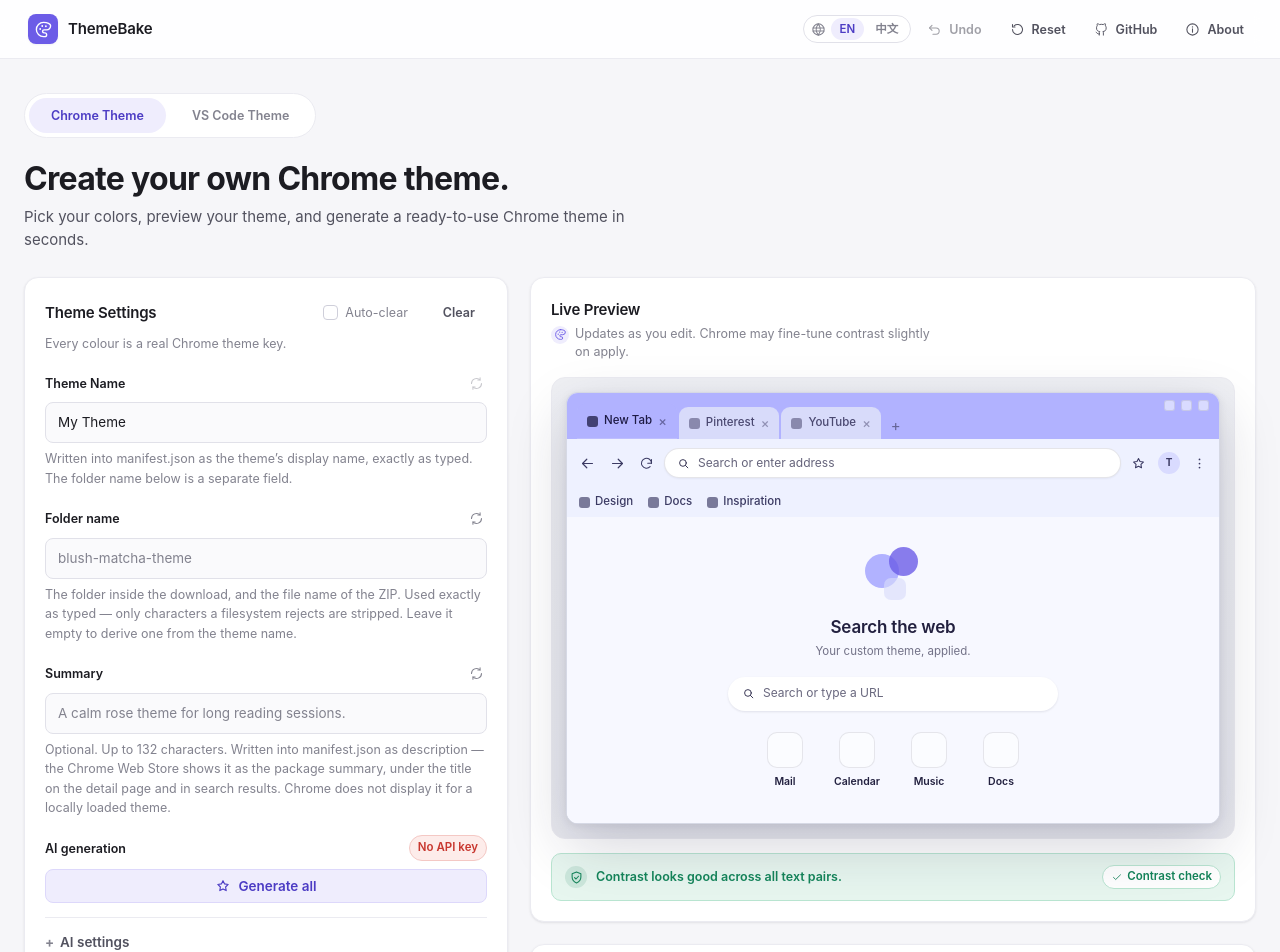
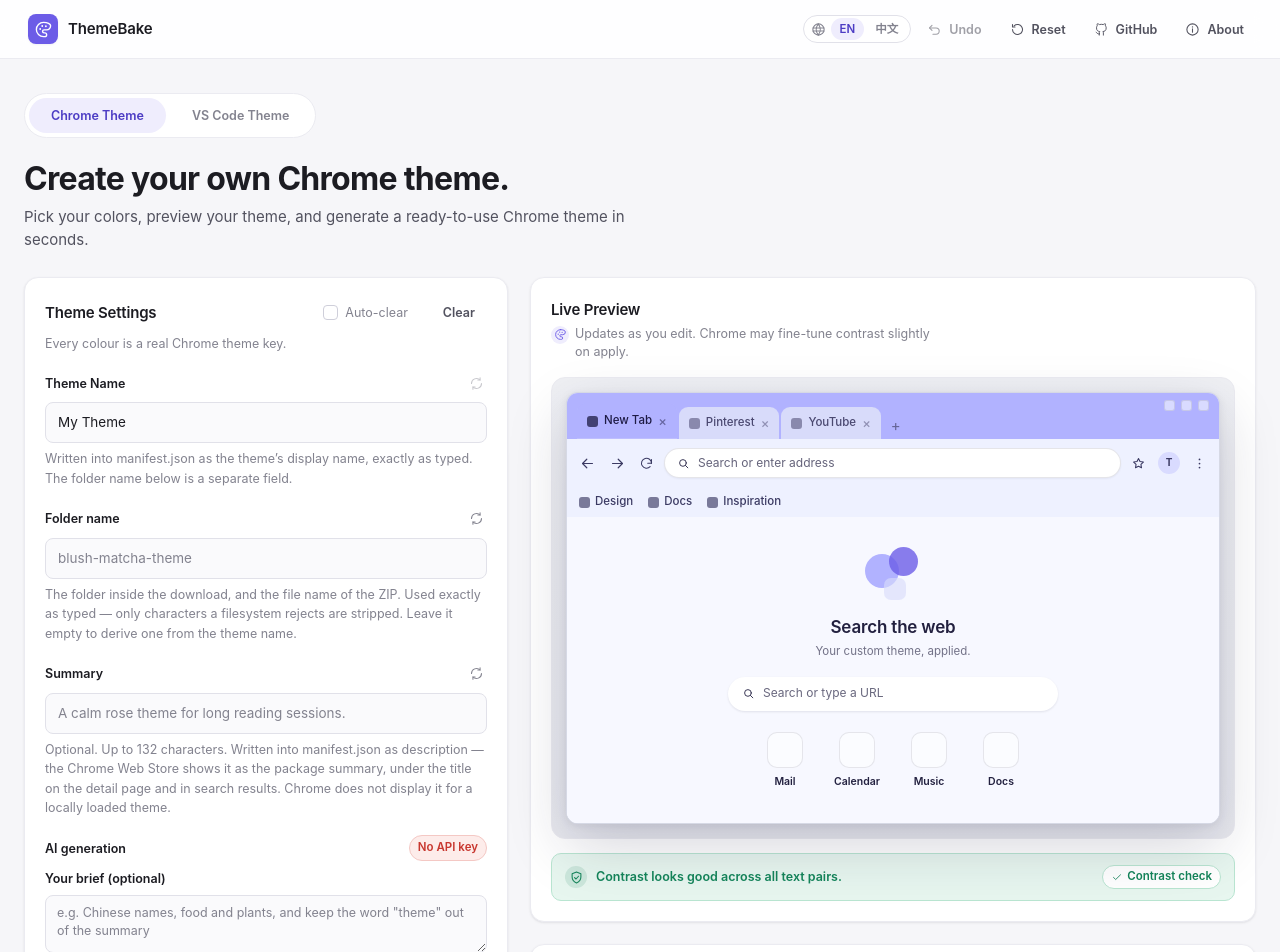
Before and after one commit to vaxicy/themebake, a React (Vite) app: page / in a window 1280 px wide. Shown: the top 952 px of the page. Built offline with nearby package versions, Linux system fonts and the light colour scheme.

Commit message:
feat(ai): AI 面板加「我的建议」输入框，名称与摘要都按它来写

```diff
--- a/src/components/AiNamingPanel.jsx
+++ b/src/components/AiNamingPanel.jsx
@@ -10,6 +10,11 @@
  * together, so they stay in step and picking another name picks its description
  * with it.
  *
+ * Above the button sits the author's own brief: a note that steers what gets
+ * written ("Chinese names, food and plants") without them having to compose a
+ * prompt. It is a saved setting rather than a one-off, because the answer to "what
+ * should this be called" rarely changes between clicks.
+ *
  * The provider defaults live in `data/aiProviders.js`. Choosing a provider is
  * convenience only: it just prefills the base URL and model, and everything
  * stays editable, so any OpenAI-compatible endpoint works through the "custom"
@@ -20,6 +25,7 @@
  */
 
 import {
+  AI_BRIEF_MAX,
   AI_CANDIDATE_COUNTS,
   AI_LANGUAGES,
   AI_PROVIDERS,
@@ -139,6 +145,28 @@
         <span className={`status-chip ${hasKey ? 'status-chip--ok' : 'status-chip--error'}`}>
           {hasKey ? t('ai.statusReady') : t('ai.statusNoKey')}
         </span>
+      </div>
+
+      {/*
+        The author's own note. It sits above the button rather than inside the
+        collapsed settings because it changes what comes back — the settings below
+        describe *how* the model is called, this describes *what* to write.
+      */}
+      <div className="field field--compact">
+        <label className="field__label" htmlFor="ai-brief">
+          {t('ai.brief.label')}
+        </label>
+        <textarea
+          id="ai-brief"
+          className="text-input ai__brief"
+          rows={2}
+          value={config.brief}
+          maxLength={AI_BRIEF_MAX}
+          placeholder={t('ai.brief.placeholder')}
+          spellCheck="false"
+          onChange={(event) => onChange({ brief: event.target.value })}
+        />
+        <p className="field__hint">{t('ai.brief.hint', { max: AI_BRIEF_MAX })}</p>
       </div>
 
       <div className="ai__actions">
--- a/src/data/aiProviders.js
+++ b/src/data/aiProviders.js
@@ -90,6 +90,31 @@
 
 export const AI_CANDIDATE_COUNTS = [3, 4, 5, 6]
 
+/**
+ * How long the author's own brief may get.
+ *
+ * A brief is a note — "Chinese names, food and plants" — not a prompt of its own.
+ * Without a cap it becomes the longest part of the request and starts to outweigh
+ * the palette facts it is supposed to steer; it is also the one field a user could
+ * paste a whole document into.
+ */
+export const AI_BRIEF_MAX = 200
+
+/**
+ * The brief as the model will see it: one line, at most `AI_BRIEF_MAX` characters.
+ *
+ * Collapsed to a single line on purpose — it is quoted into a prompt whose
+ * structure is line-based, and a newline in the middle would read as a new
+ * instruction block.
+ *
+ * @param {unknown} brief whatever the field holds
+ * @returns {string} '' when there is nothing usable
+ */
+export function normalizeBrief(brief) {
+  if (typeof brief !== 'string') return ''
+  return brief.replace(/\s+/g, ' ').trim().slice(0, AI_BRIEF_MAX)
+}
+
 export const AI_TEMPERATURE = { min: 0.6, max: 1.3, step: 0.1 }
 
 /**
@@ -107,4 +132,7 @@
   candidates: 5,
   style: 'auto',
   language: 'en',
+  // The author's own note, e.g. "Chinese names, food and plants". Empty by default:
+  // a palette on its own is what the app is for.
+  brief: '',
 }
--- a/src/i18n/en.js
+++ b/src/i18n/en.js
@@ -323,6 +323,10 @@
   'ai.subtitle': 'Generate the theme name, folder name, and store description from your colours in one click.',
   'ai.generate': 'Generate all',
   'ai.generating': 'Generating…',
+  // The author's own request: it steers both the names and the summary.
+  'ai.brief.label': 'Your brief (optional)',
+  'ai.brief.placeholder': 'e.g. Chinese names, food and plants, and keep the word "theme" out of the summary',
+  'ai.brief.hint': 'Steers the names and the summary. The format rules still win (under {max} characters, no quotes).',
   'ai.generateDesc': 'Generate description',
   'ai.generatingDesc': 'Writing description…',
   'ai.descGenerated': 'Description updated.',
--- a/src/i18n/zh.js
+++ b/src/i18n/zh.js
@@ -292,6 +292,10 @@
   'ai.subtitle': '根据配色一键生成主题名、文件夹名和商店摘要。',
   'ai.generate': '一键生成',
   'ai.generating': '正在生成…',
+  // 作者自己的要求：名字与摘要都听它
+  'ai.brief.label': '我的建议（可选）',
+  'ai.brief.placeholder': '例：名字用中文、偏食物和植物，摘要里不要出现「主题」两个字',
+  'ai.brief.hint': '会同时影响名称与摘要。格式规则优先（{max} 字以内、不能有引号）。',
   'ai.generateDesc': '智能生成摘要',
   'ai.generatingDesc': '正在写摘要…',
   'ai.descGenerated': '摘要已更新。',
--- a/src/styles/components.css
+++ b/src/styles/components.css
@@ -1328,6 +1328,17 @@
   color: var(--text-primary);
 }
 
+/* The author's brief. A textarea, not an input: these notes run to a sentence or
+   two, and a one-line field hides most of what was typed. */
+.ai__brief {
+  min-height: 58px;
+  padding: 8px 11px;
+  font-family: inherit;
+  font-size: var(--text-sm);
+  line-height: 1.5;
+  resize: vertical;
+}
+
 .ai__actions {
   display: grid;
   gap: 8px;
--- a/src/utils/aiConfig.js
+++ b/src/utils/aiConfig.js
@@ -22,6 +22,7 @@
   AI_STYLES,
   AI_TEMPERATURE,
   DEFAULT_AI_CONFIG,
+  normalizeBrief,
 } from '../data/aiProviders.js'
 import { storageAvailable } from './storage.js'
 
@@ -86,6 +87,8 @@
       : DEFAULT_AI_CONFIG.candidates,
     style: AI_STYLES.includes(input.style) ? input.style : DEFAULT_AI_CONFIG.style,
     language: AI_LANGUAGES.includes(input.language) ? input.language : DEFAULT_AI_CONFIG.language,
+    // The author's own note, normalised the same way the prompt normalises it.
+    brief: normalizeBrief(input.brief),
   }
 }
 
--- a/src/utils/aiNaming.js
+++ b/src/utils/aiNaming.js
@@ -17,6 +17,7 @@
  * module stays free of UI text.
  */
 
+import { normalizeBrief } from '../data/aiProviders.js'
 import { hexToHsl } from './color.js'
 import { MAX_DESCRIPTION_LENGTH } from './manifest.js'
 import { toThemeFolderName } from './package.js'
@@ -121,6 +122,32 @@
   return DESCRIPTION_RULES[language === 'zh' ? 'zh' : 'en']
 }
 
+/**
+ * The author's own instruction, quoted into the prompt.
+ *
+ * "My suggestions" is the point of the field: the palette says what the colours
+ * *are*, and this says what the person wants them *called* — Chinese instead of
+ * English, food instead of weather, no mention of the word "theme". It is quoted
+ * rather than merged into the rules so the two are distinguishable in the prompt,
+ * and it is placed *before* the format rules because those decide whether the
+ * answer is usable at all: a brief asking for a 40-character name, quotes around
+ * it, or a note that the folder should be "whatever you like" must not win over the
+ * rules that make the result installable.
+ *
+ * @param {unknown} brief the field's value
+ * @returns {string[]} prompt lines (empty when there is no brief)
+ */
+function briefLines(brief) {
+  const text = normalizeBrief(brief)
+  if (!text) return []
+  return [
+    "The author's own request (this is their note, not part of the palette):",
+    `    ${text}`,
+    'Follow it — it decides direction, wording and language. The format rules below still win:',
+    '',
+  ]
+}
+
 /** Human-readable style/phrase appended to the prompt. `auto` = no steer. */
 function styleInstruction(style) {
   switch (style) {
@@ -154,9 +181,10 @@
  * @param {'en'|'zh'} context.language resolved language for the *names*
  * @param {number} context.candidates how many to ask for
  * @param {string[]} [context.exclude] names to avoid (recently applied)
+ * @param {string} [context.brief] the author's own instructions (see `briefLines`)
  * @returns {{system: string, user: string}}
  */
-export function buildNamingMessages({ palette, style, language, candidates, exclude = [] }) {
+export function buildNamingMessages({ palette, style, language, candidates, exclude = [], brief = '' }) {
   const system = [
     'You are ThemeBake\'s naming assistant. You invent short, evocative names for Chrome',
     'browser themes from a colour palette. You always answer with a single JSON object and',
@@ -177,6 +205,7 @@
   lines.push(`How many candidates: ${candidates}`)
   if (exclude.length) lines.push(`Avoid repeating these already-used names: ${exclude.slice(0, 20).join(', ')}`)
   lines.push('')
+  for (const line of briefLines(brief)) lines.push(line)
 
   if (language === 'zh') {
     lines.push('Naming rules (Chinese):')
@@ -397,6 +426,9 @@
     language: context.language,
     candidates: context.candidates,
     exclude: context.exclude,
+    // The author's own note lives in the settings, so every request carries it —
+    // there is no call site that could forget to pass it.
+    brief: config.brief,
   })
 
   // Room for the summaries: each candidate now carries a full sentence, and a
@@ -417,9 +449,10 @@
  * @param {ReturnType<typeof describePalette>} context.palette
  * @param {string} context.name the current theme name
  * @param {'en'|'zh'} context.language language of the description text
+ * @param {string} [context.brief] the author's own instructions (see `briefLines`)
  * @returns {{system: string, user: string}}
  */
-export function buildDescriptionMessages({ palette, name, language }) {
+export function buildDescriptionMessages({ palette, name, language, brief = '' }) {
   const system = [
     'You are ThemeBake\'s description assistant. You write the one-line store description that goes',
     'into a Chrome theme manifest. You always answer with a single JSON object and nothing else —',
@@ -437,6 +470,7 @@
   for (const swatch of palette.swatches) lines.push(`    ${swatch}`)
   if (name) lines.push(`- theme name: ${name}`)
   lines.push('')
+  for (const line of briefLines(brief)) lines.push(line)
 
   lines.push(language === 'zh' ? 'Writing rules (Chinese):' : 'Writing rules (English):')
   for (const rule of descriptionRules(language)) lines.push(rule)
@@ -482,7 +516,7 @@
  * @throws {AiNamingError} `.key` is an i18n key
  */
 export async function requestThemeDescription(config, context, options = {}) {
-  const { system, user } = buildDescriptionMessages(context)
+  const { system, user } = buildDescriptionMessages({ ...context, brief: config.brief })
   const content = await chatCompletion(config, { system, user, maxTokens: 200 }, options)
   const description = parseDescriptionResponse(content)
   if (!description) throw new AiNamingError('ai.errorParse')
```
Also changed, not shown: scripts/verify.mjs (+36 -0 lines).
